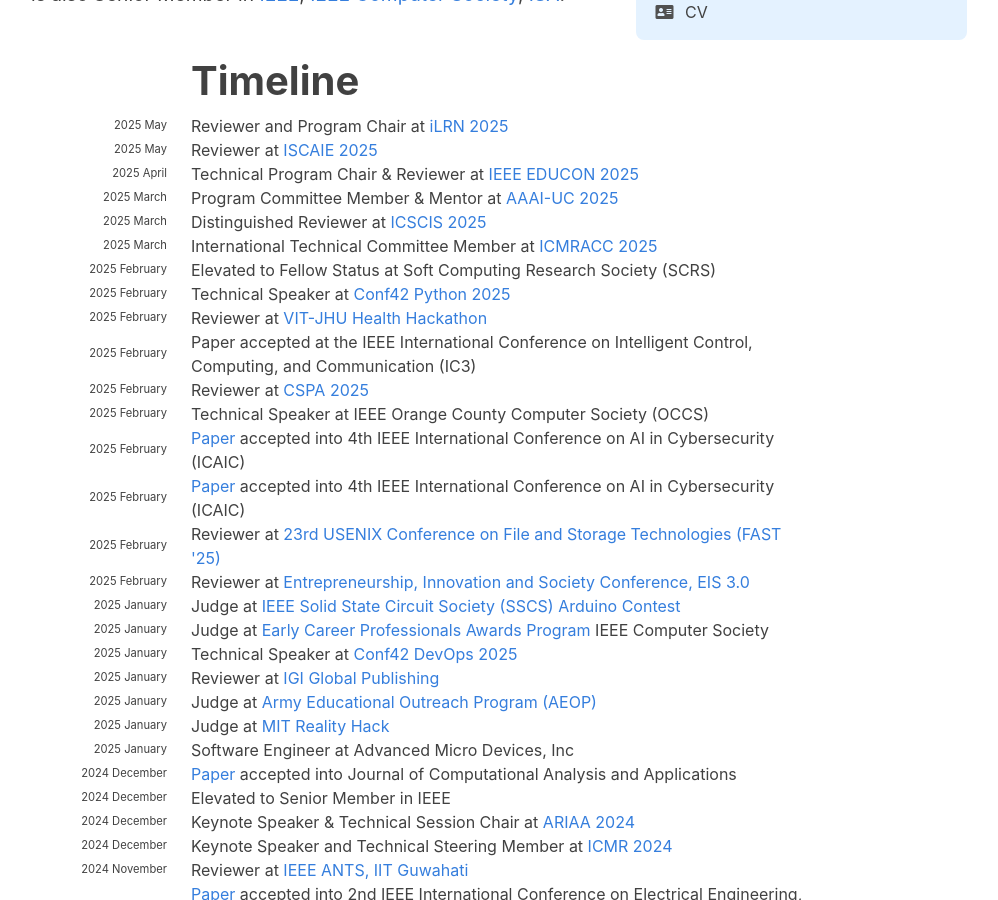
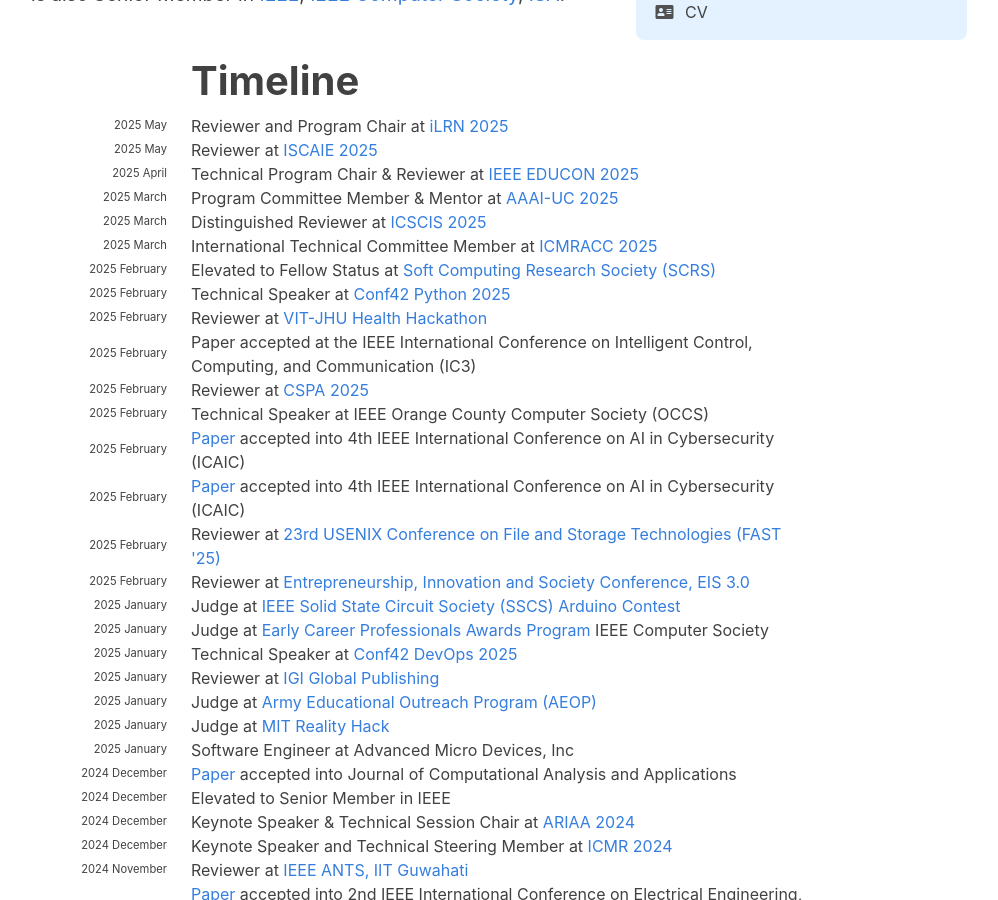
Before and after one commit to hariharanragothaman/hariharanragothaman.github.io, a Jekyll site: the page built from index.md, in a window 1280 px wide and 900 px high, scrolled down 772 px. Shown: the whole window, without its empty margins (141-1139 px from the left). Built offline with Jekyll 4.4.1, drawn with Linux system fonts in a browser that asks for light colours; nearby versions of some CDN libraries; some web fonts are replaced; some of the changed lines change nothing that is shown.

Commit message:
Polishes and Updates

```diff
--- a/_data/news.yaml
+++ b/_data/news.yaml
@@ -36,7 +36,7 @@
 #-------------------------------------------- February ------------------------------------------------------------------------------------------------------------------------------------------------------
 - year: 2025
   year-extra: February
-  description: Elevated to Fellow Status at Soft Computing Research Society (SCRS)
+  description: Elevated to Fellow Status at <a href="https://scrs.in/page/scrs-fellow">Soft Computing Research Society (SCRS)</a>
 
 - year: 2025
   year-extra: February
```
